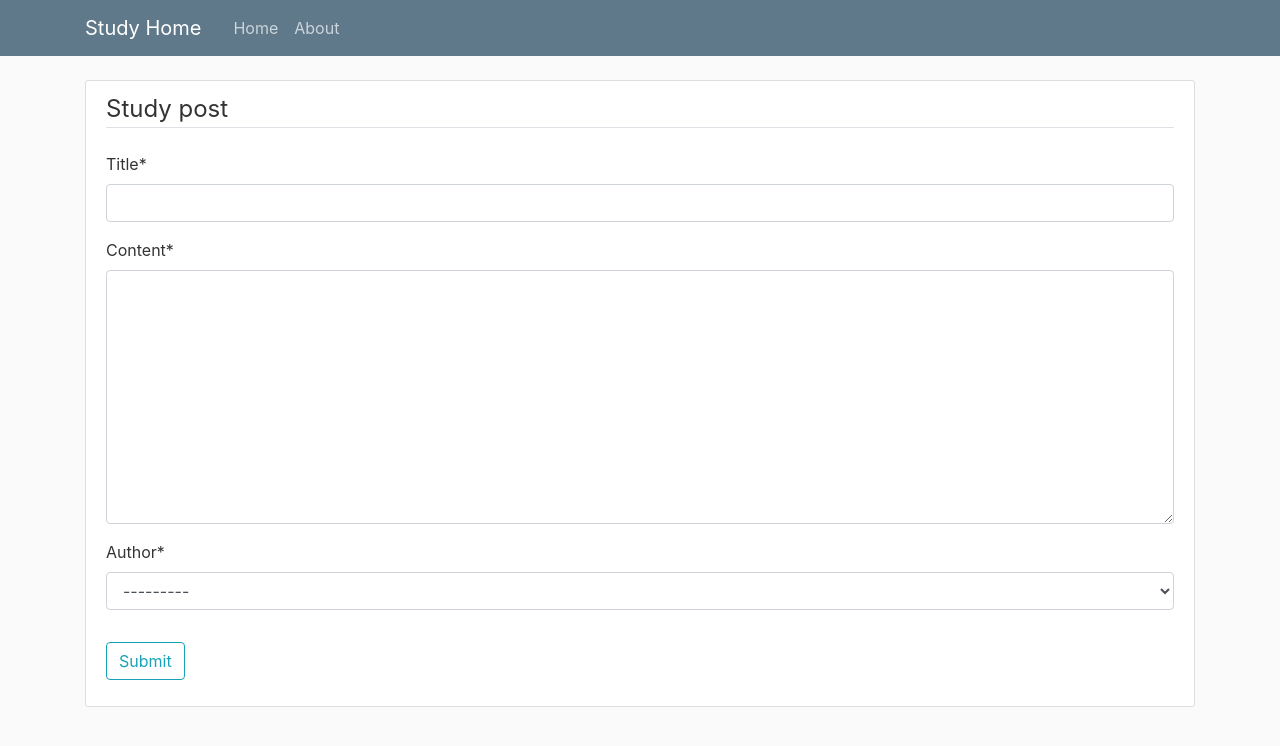
After one commit to MauriceOkumu/firstPython-project, a Django app: page /study/new/ in a window 1280 px wide. The commit adds this page. Shown: the top 746 px of the page. Run offline with Django 3.2, Linux system fonts and the light colour scheme; data comes from the database, SQL or seed files in the repository; some libraries are stand-ins or nearby versions.

Commit message:
Add study form working

```diff
--- a/study_guide/study_blog/templates/study_blog/home.html
+++ b/study_guide/study_blog/templates/study_blog/home.html
@@ -3,8 +3,10 @@
     <h1>Home of studies</h1>
     {% for study in studies%}
         <p>{{study.title}}</p>
-        <p>Created on {{study.date_posted|date:"F d, Y"}}</p>
+        <p>Created on {{study.date_posted|date:"F d, Y"}} by {{study.author}}</p>
         <a href={{study.content}}>Study content</a>
-        <p>{{study.author}}</p>
+        <br />
+        <a class="article-title" href="{% url 'study-detail' study.id %}">Learn More</a>
+
     {% endfor %}
 {% endblock content%}
--- /dev/null
+++ b/study_guide/study_blog/templates/study_blog/study_form.html
@@ -0,0 +1,16 @@
+{% extends 'study_blog/base.html'%}
+{% load crispy_forms_tags %}
+{% block content %}
+<div class="content-section">
+    <form method="POST">
+        {% csrf_token %}
+        <fieldset class="form-group">
+            <legend class="border-bottom mb-4">Study post</legend>
+            {{ form | crispy }}
+        </fieldset>
+        <div class="form-group">
+            <button class="btn btn-outline-info" type="submit">Submit</button>
+        </div>
+    </form>
+</div>
+{% endblock content%}
```
Also changed, not shown: study_guide/study_blog/templates/study_blog/study_detail.html (added, +8 -0 lines).
